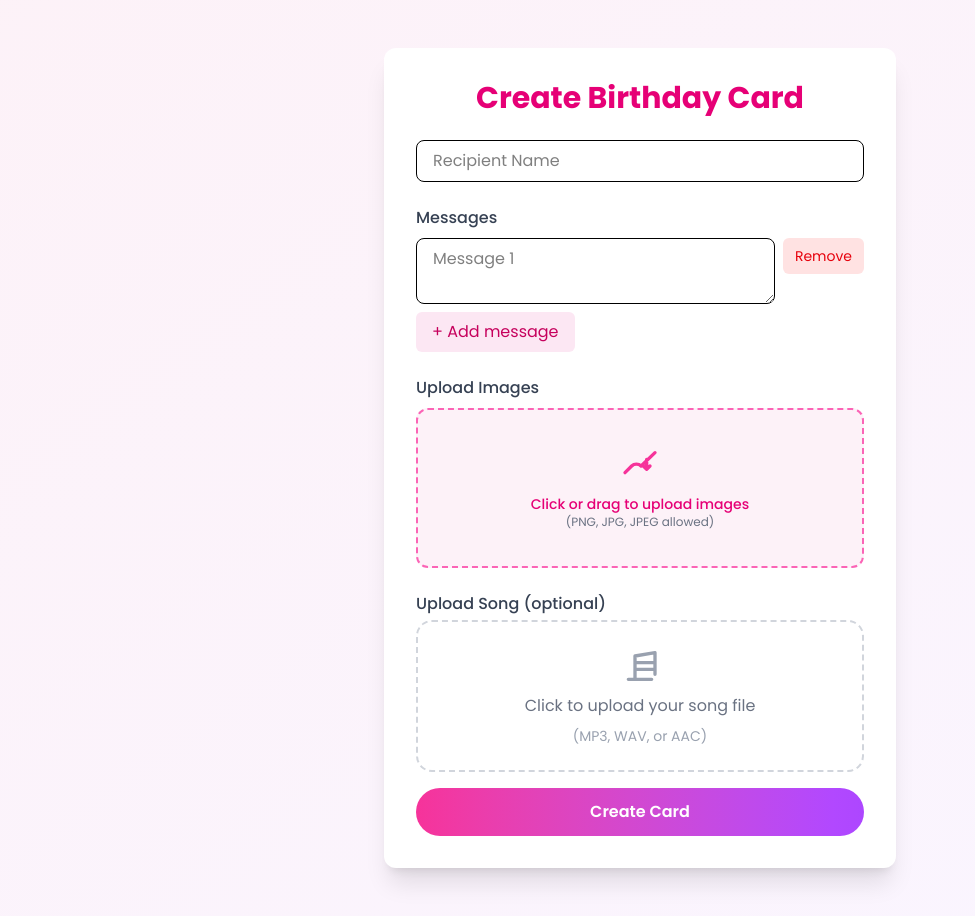
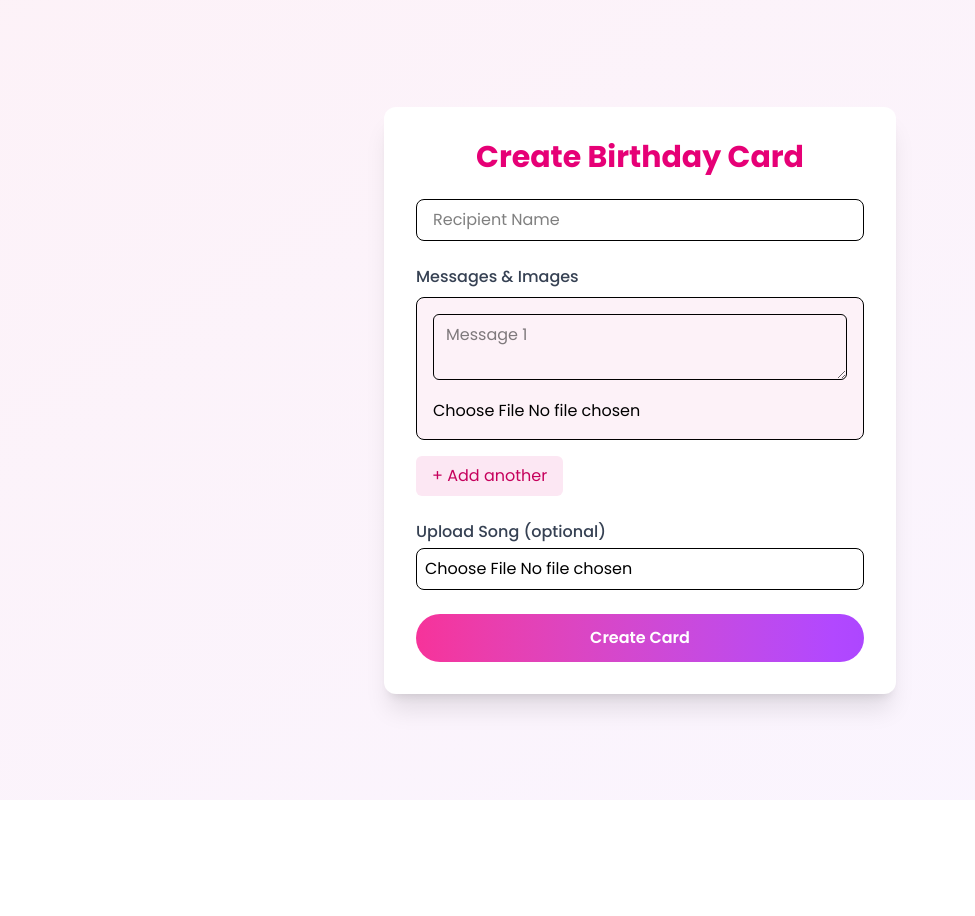
Before and after one commit to Jamison-lii/Wishly, a React (Vite) app: page /create in a window 1280 px wide. Shown: the whole page, without its empty margins (0-975 px from the left). After the commit the page ends 800 px from the top, so only its background shows below. Built offline with nearby package versions, Linux system fonts and the light colour scheme.

Commit message:
new commit

```diff
--- a/src/pages/CreateCard.jsx
+++ b/src/pages/CreateCard.jsx
@@ -4,32 +4,27 @@ import { BASE_URL } from "../utils/apiPaths";
 
 const CreateCard = () => {
   const [name, setName] = useState("");
-  const [messages, setMessages] = useState([""]);
-  const [images, setImages] = useState([]);
+  const [entries, setEntries] = useState([{ message: "", image: null }]);
   const [song, setSong] = useState(null);
   const [loading, setLoading] = useState(false);
   const navigate = useNavigate();
 
-  const handleImageChange = (e) => {
-    const newFiles = Array.from(e.target.files);
-    setImages((prev) => [...prev, ...newFiles]);
+  const handleEntryChange = (index, field, value) => {
+    const updated = [...entries];
+    updated[index][field] = value;
+    setEntries(updated);
+  };
+
+  const addEntry = () => {
+    setEntries((prev) => [...prev, { message: "", image: null }]);
+  };
+
+  const removeEntry = (index) => {
+    setEntries((prev) => prev.filter((_, i) => i !== index));
   };
 
   const handleSongChange = (e) => setSong(e.target.files[0]);
 
-  const handleMessageChange = (index, value) => {
-    setMessages((prev) => {
-      const copy = [...prev];
-      copy[index] = value;
-      return copy;
-    });
-  };
-
-  const addMessage = () => setMessages((prev) => [...prev, ""]);
-  const removeMessage = (index) =>
-    setMessages((prev) => prev.filter((_, i) => i !== index));
-
-  // --- submit ---
   const handleSubmit = async (e) => {
     e.preventDefault();
     setLoading(true);
@@ -37,16 +32,16 @@ const CreateCard = () => {
     try {
       const formData = new FormData();
       formData.append("name", name);
+
+      // Separate arrays for messages and images
+      const messages = entries.map((entry) => entry.message);
       formData.append("messages", JSON.stringify(messages));
 
-      images.forEach((file) => formData.append("images", file));
+      entries.forEach((entry) => {
+        if (entry.image) formData.append("images", entry.image);
+      });
+
       if (song) formData.append("song", song);
-
-      console.log("📤 Submitting form data:");
-       for (let [key, value] of formData.entries()) {
-       console.log(key, value);
-}
-
 
       const res = await fetch(`${BASE_URL}/create`, {
         method: "POST",
@@ -54,19 +49,15 @@ const CreateCard = () => {
       });
 
       if (!res.ok) {
-  const errorText = await res.text();
-  console.error("Backend error:", errorText);
+        const errText = await res.text();
+        console.error("Server error:", errText);
         throw new Error("Failed to create card");
       }
 
-
       const data = await res.json();
-
-
-      // Navigate to the card view page using the new card’s ID
       navigate(`/card/${data.card._id}`);
-    } catch (error) {
-      console.error("❌ Error creating card:", error);
+    } catch (err) {
+      console.error("❌ Error creating card:", err);
       alert("Something went wrong. Please try again.");
     } finally {
       setLoading(false);
@@ -92,115 +83,80 @@ const CreateCard = () => {
           required
         />
 
-        {/* messages */}
+        {/* Entries (message + image) */}
         <div>
-          <label className="block mb-2 font-medium text-gray-700">Messages</label>
-          <div className="space-y-3">
-            {messages.map((msg, idx) => (
-              <div key={idx} className="flex gap-2 items-start">
+          <label className="block mb-2 font-medium text-gray-700">
+            Messages & Images
+          </label>
+
+          {entries.map((entry, idx) => (
+            <div
+              key={idx}
+              className="mb-4 p-4 border rounded-lg bg-pink-50 space-y-3"
+            >
               <textarea
                 placeholder={`Message ${idx + 1}`}
-                  value={msg}
-                  onChange={(e) => handleMessageChange(idx, e.target.value)}
-                  className="flex-1 px-4 py-2 border rounded-lg focus:outline-none focus:ring-2 focus:ring-pink-400"
+                value={entry.message}
+                onChange={(e) =>
+                  handleEntryChange(idx, "message", e.target.value)
+                }
+                className="w-full px-3 py-2 border rounded-md focus:outline-none focus:ring-2 focus:ring-pink-400"
               />
+
+              <div>
+                <input
+                  type="file"
+                  accept="image/*"
+                  onChange={(e) =>
+                    handleEntryChange(idx, "image", e.target.files[0])
+                  }
+                />
+                {entry.image && (
+                  <img
+                    src={URL.createObjectURL(entry.image)}
+                    alt="preview"
+                    className="w-full h-40 object-cover rounded-lg mt-2"
+                  />
+                )}
+              </div>
+
+              {entries.length > 1 && (
                 <button
                   type="button"
-                  onClick={() => removeMessage(idx)}
-                  className="px-3 py-2 rounded-md bg-red-100 text-red-600 text-sm hover:bg-red-200 transition"
+                  onClick={() => removeEntry(idx)}
+                  className="text-sm text-red-500 hover:text-red-700"
                 >
                   Remove
                 </button>
+              )}
             </div>
           ))}
-          </div>
 
           <button
             type="button"
-            onClick={addMessage}
-            className="mt-2 px-4 py-2 rounded-md bg-pink-100 text-pink-700 hover:bg-pink-200 transition"
+            onClick={addEntry}
+            className="px-4 py-2 rounded-md bg-pink-100 text-pink-700 hover:bg-pink-200 transition"
           >
-            + Add message
+            + Add another
           </button>
         </div>
 
-        {/* image upload */}
+        {/* Song upload */}
         <div>
-          <label className="block mb-2 font-medium text-gray-700">
-            Upload Images
-          </label>
-          <label
-            htmlFor="imageUpload"
-            className="flex flex-col items-center justify-center w-full h-40 border-2 border-dashed border-pink-400 rounded-xl cursor-pointer bg-pink-50 hover:bg-pink-100 transition"
-          >
-            <svg
-              xmlns="http://www.w3.org/2000/svg"
-              className="h-10 w-10 text-pink-500 mb-2"
-              fill="none"
-              viewBox="0 0 24 24"
-              stroke="currentColor"
-            >
-              <path
-                strokeLinecap="round"
-                strokeLinejoin="round"
-                strokeWidth={2}
-                d="M3 16l4-4a4 4 0 015.657 0L21 4M16 8v6m0 0l-2-2m2 2l2-2"
-              />
-            </svg>
-            <p className="text-sm text-pink-600 font-medium">
-              Click or drag to upload images
-            </p>
-            <p className="text-xs text-gray-500">(PNG, JPG, JPEG allowed)</p>
-          </label>
-          <input
-            id="imageUpload"
-            type="file"
-            multiple
-            accept="image/*"
-            onChange={handleImageChange}
-            className="hidden"
-          />
-
-          {images.length > 0 && (
-            <p className="mt-2 text-sm text-green-600">
-              {images.length} image{images.length > 1 ? "s" : ""} selected
-            </p>
-          )}
-        </div>
-
-        {/* Song upload */}
-        <div className="mb-4">
           <label className="block mb-1 font-medium text-gray-700">
             Upload Song (optional)
           </label>
-          <div className="relative border-2 border-dashed border-gray-300 rounded-2xl p-6 text-center cursor-pointer hover:border-green-600 transition group">
           <input
             type="file"
             accept="audio/*"
             onChange={handleSongChange}
-              className="absolute inset-0 w-full h-full opacity-0 cursor-pointer"
+            className="w-full border p-2 rounded-lg"
           />
-            <div className="flex flex-col items-center space-y-2">
-              <svg
-                xmlns="http://www.w3.org/2000/svg"
-                className="w-10 h-10 text-gray-400 group-hover:text-green-600 transition"
-                fill="none"
-                viewBox="0 0 24 24"
-                stroke="currentColor"
-                strokeWidth={2}
-              >
-                <path
-                  strokeLinecap="round"
-                  strokeLinejoin="round"
-                  d="M9 19V6l12-2v13M9 10h12M9 14h12M5 20h14"
-                />
-              </svg>
-              <p className="text-gray-500 group-hover:text-green-600">
-                Click to upload your song file
+          {song && (
+            <p className="text-sm text-green-600 mt-1">
+              Song selected: {song.name}
             </p>
-              <p className="text-sm text-gray-400">(MP3, WAV, or AAC)</p>
-            </div>
-          </div>
+          )}
         </div>
 
         <button
```
Lines whose indentation alone changed are shown as unchanged.
